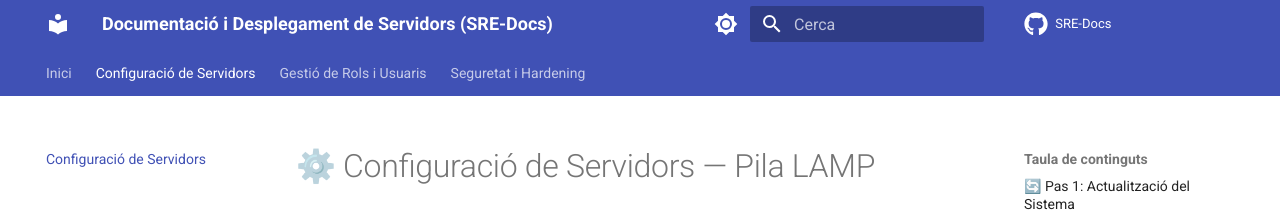
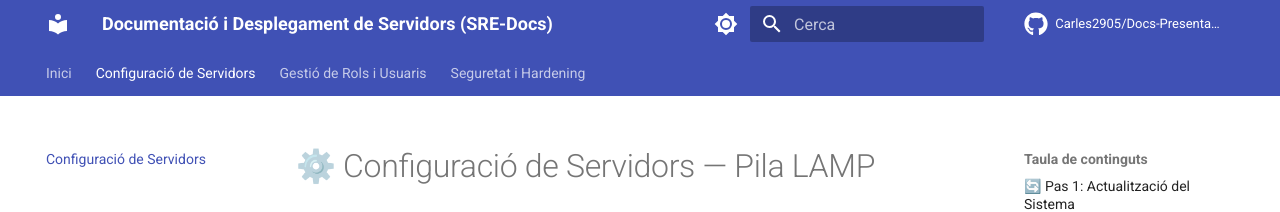
Before and after one commit to Carles2905/Docs-Presentacio, an MkDocs documentation site: the page built from docs/servidors.md, in a window 1280 px wide. Shown: the top 212 px of the page. Built offline with MkDocs 1.6.1 and Material for MkDocs 9.7.7, drawn with Linux system fonts in a browser that asks for light colours; comment, search, counter and statistics services are not loaded; the version menu is left out.

Commit message:
fix: actualitzar URLs del repositori GitHub

```diff
--- a/mkdocs.yml
+++ b/mkdocs.yml
@@ -1,10 +1,10 @@
 site_name: "Documentació i Desplegament de Servidors (SRE-Docs)"
 site_description: "Portal de documentació tècnica per al desplegament d'un servidor corporatiu LAMP i la seua seguretat."
 site_author: "Adrián, Carles, Michael i Javi"
-site_url: "https://sre-docs.local"
+site_url: "https://carles2905.github.io/Docs-Presentacio"
 
-repo_name: "SRE-Docs"
-repo_url: "https://github.com/sre-docs/sre-docs"
+repo_name: "Carles2905/Docs-Presentacio"
+repo_url: "https://github.com/Carles2905/Docs-Presentacio"
 
 docs_dir: docs
 site_dir: site
```
